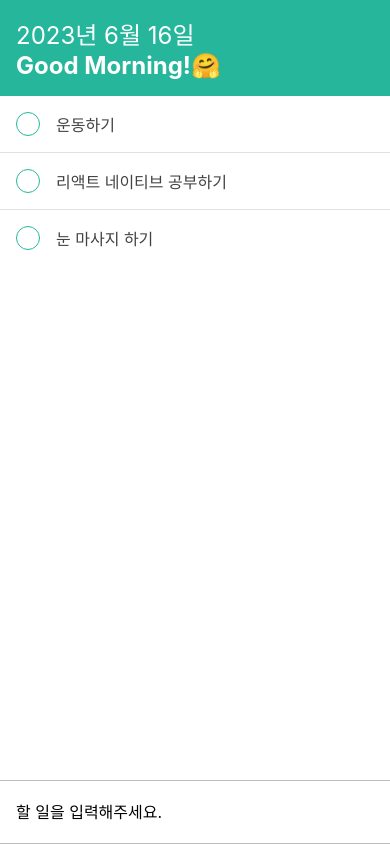
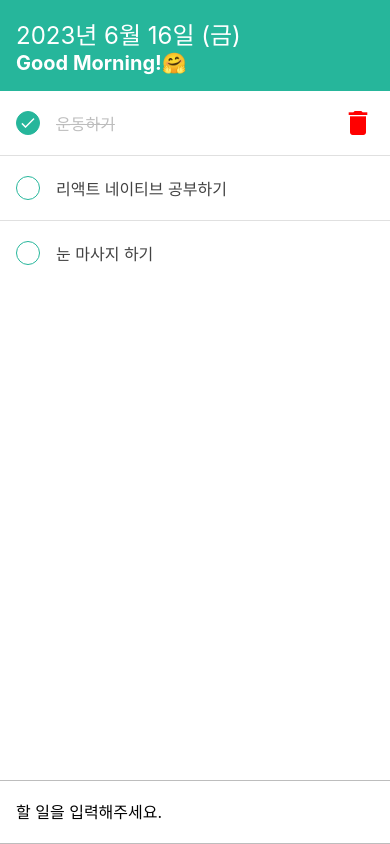
Before and after one commit to romingoon/rntodo, a React Native app: screen / in a window 390 px wide. Built offline with nearby package versions, Linux system fonts and the light colour scheme.

Commit message:
새항목 등록하기/삭제하기/삭제하기 전에 확인하기

```diff
--- a/App.tsx
+++ b/App.tsx
@@ -1,4 +1,4 @@
-import React, { useState } from 'react';
+import React, { FC, useState } from 'react';
 import { KeyboardAvoidingView, StyleSheet, Platform } from 'react-native';
 import { SafeAreaProvider, SafeAreaView } from 'react-native-safe-area-context';
 import DateHead from './components/DateHead';
@@ -14,6 +14,32 @@ const App = () => {
     { id: 3, text: '눈 마사지 하기', done: false },
   ]);
 
+  const onInsert = (text: string) => {
+    // 새로 등록할 항목의 id를 구한다.
+    // 등록된 항목 중에서 가장 큰 id를 구하고, 그 값에 1을 더한다.
+    // 만약 리스트가 비어있다면 1을 id로 사용한다.
+
+    const nextId = todos.length > 0 ? Math.max(...todos.map((todo) => todo.id)) + 1 : 1;
+
+    const todo = {
+      id: nextId,
+      text,
+      done: false,
+    };
+
+    setTodos(todos.concat(todo));
+  };
+
+  const onToggle = (id: number) => {
+    const nextTodos = todos.map((todo) => (todo.id === id ? { ...todo, done: !todo.done } : todo));
+    setTodos(nextTodos);
+  };
+
+  const onRemove = (id: number) => {
+    const nextTodos = todos.filter((todo) => todo.id !== id);
+    setTodos(nextTodos);
+  };
+
   return (
     <SafeAreaProvider>
       <SafeAreaView edges={['bottom']} style={styles.block}>
@@ -22,8 +48,12 @@ const App = () => {
           style={styles.avoid}
         >
           <DateHead date={today} />
-          {todos.length === 0 ? <Empty /> : <TodoList todos={todos} />}
-          <AddToDo />
+          {todos.length === 0 ? (
+            <Empty />
+          ) : (
+            <TodoList todos={todos} onToggle={onToggle} onRemove={onRemove} />
+          )}
+          <AddToDo onInsert={onInsert} />
         </KeyboardAvoidingView>
       </SafeAreaView>
     </SafeAreaProvider>
--- a/components/AddToDo.tsx
+++ b/components/AddToDo.tsx
@@ -10,10 +10,11 @@ import {
   Keyboard,
 } from 'react-native';
 
-const AddToDo = () => {
+const AddToDo = ({ onInsert }) => {
   const [text, setText] = useState('');
 
   const onPress = () => {
+    onInsert(text);
     setText('');
     Keyboard.dismiss();
   };
--- a/components/DateHead.tsx
+++ b/components/DateHead.tsx
@@ -9,11 +9,15 @@ type DateHeadProps = {
 const DateHead = ({ date }: DateHeadProps) => {
   const [greeting, setGreeting] = useState('');
 
-  const year = date.getFullYear();
-  const month = date.getMonth() + 1;
-  const day = date.getDate();
-  const formatted = `${year}년 ${month}월 ${day}일`;
+  const dayOfWeeks = ['일', '월', '화', '수', '목', '금', '토'];
 
+  const dateLocaleStr = (date: Date = new Date()) => {
+    const year = date.getFullYear();
+    const month = date.getMonth() + 1;
+    const day = date.getDate();
+    const dayOfWeek = dayOfWeeks[date.getDay()];
+    return `${year}년 ${month}월 ${day}일 (${dayOfWeek})`;
+  };
   const { top } = useSafeAreaInsets();
 
   useEffect(() => {
@@ -34,7 +38,7 @@ const DateHead = ({ date }: DateHeadProps) => {
       <View style={[styles.statusBarPlaceholder, { height: top }]} />
       <StatusBar backgroundColor='#26b69b' barStyle='light-content' />
       <View style={styles.block}>
-        <Text style={styles.dateText}>{formatted}</Text>
+        <Text style={styles.dateText}>{dateLocaleStr()}</Text>
         <Text style={styles.helloText}>{greeting}</Text>
       </View>
     </>
@@ -54,7 +58,7 @@ const styles = StyleSheet.create({
     color: 'white',
   },
   helloText: {
-    fontSize: 24,
+    fontSize: 20,
     fontWeight: 'bold',
     color: 'white',
   },
--- a/components/TodoItem.tsx
+++ b/components/TodoItem.tsx
@@ -1,11 +1,43 @@
 import React from 'react';
-import { View, Text, StyleSheet } from 'react-native';
+import { View, Text, StyleSheet, Image, TouchableOpacity, Alert } from 'react-native';
+import Icon from 'react-native-vector-icons/MaterialIcons';
 
-const TodoItem = ({ id, text, done }) => {
+const TodoItem = ({ id, text, done, onToggle, onRemove }) => {
+  const remove = () => {
+    Alert.alert(
+      '삭제',
+      '정말로 삭제하시겠습니까?',
+      [
+        { text: '취소', onPress: () => {}, style: 'cancel' },
+        {
+          text: '삭제',
+          onPress: () => {
+            onRemove(id);
+          },
+          style: 'destructive',
+        },
+      ],
+      {
+        cancelable: true,
+        onDismiss: () => {},
+      },
+    );
+  };
   return (
     <View style={styles.item}>
-      <View style={styles.circle} />
-      <Text style={styles.text}>{text}</Text>
+      <TouchableOpacity onPress={() => onToggle(id)}>
+        <View style={[styles.circle, done && styles.filled]}>
+          {done && <Image source={require('../assets/icons/check_white/check_white.png')} />}
+        </View>
+      </TouchableOpacity>
+      <Text style={[styles.text, done && styles.lineThrough]}>{text}</Text>
+      {done ? (
+        <TouchableOpacity onPress={remove}>
+          <Icon name='delete' size={32} color='red' />
+        </TouchableOpacity>
+      ) : (
+        <View style={styles.removePlaceholder} />
+      )}
     </View>
   );
 };
@@ -29,6 +61,19 @@ const styles = StyleSheet.create({
     fontSize: 16,
     color: '#424242',
   },
+  filled: {
+    justifyContent: 'center',
+    alignItems: 'center',
+    backgroundColor: '#26b69b',
+  },
+  lineThrough: {
+    color: '#bdbdbd',
+    textDecorationLine: 'line-through',
+  },
+  removePlaceholder: {
+    width: 32,
+    height: 32,
+  },
 });
 
 export default TodoItem;
--- a/components/TodoList.tsx
+++ b/components/TodoList.tsx
@@ -2,13 +2,15 @@ import React from 'react';
 import { FlatList, View, StyleSheet } from 'react-native';
 import TodoItem from './TodoItem';
 
-const TodoList = ({ todos }) => {
+const TodoList = ({ todos, onToggle, onRemove }) => {
   return (
     <FlatList
       ItemSeparatorComponent={() => <View style={styles.separator} />}
       style={styles.list}
       data={todos}
-      renderItem={({ item }) => <TodoItem id={item.id} text={item.text} done={item.done} />}
+      renderItem={({ item }) => (
+        <TodoItem id={item.id} text={item.text} done={item.done} onToggle={onToggle} onRemove ={onRemove}/>
+      )}
       keyExtractor={(item) => item.id.toString()}
     />
   );
```
Also changed, not shown: package.json (+4 -3 lines), 4 other files (tests, documents, lock files or other folders).
